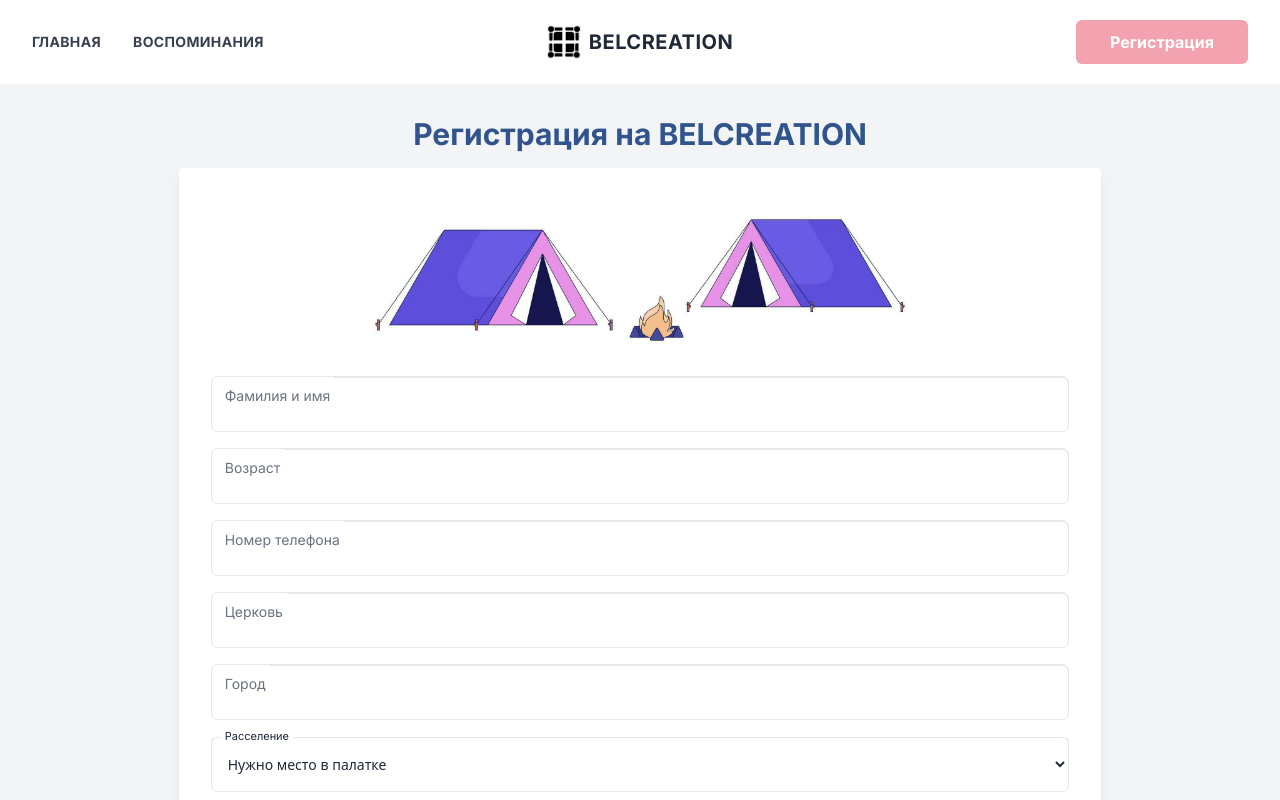
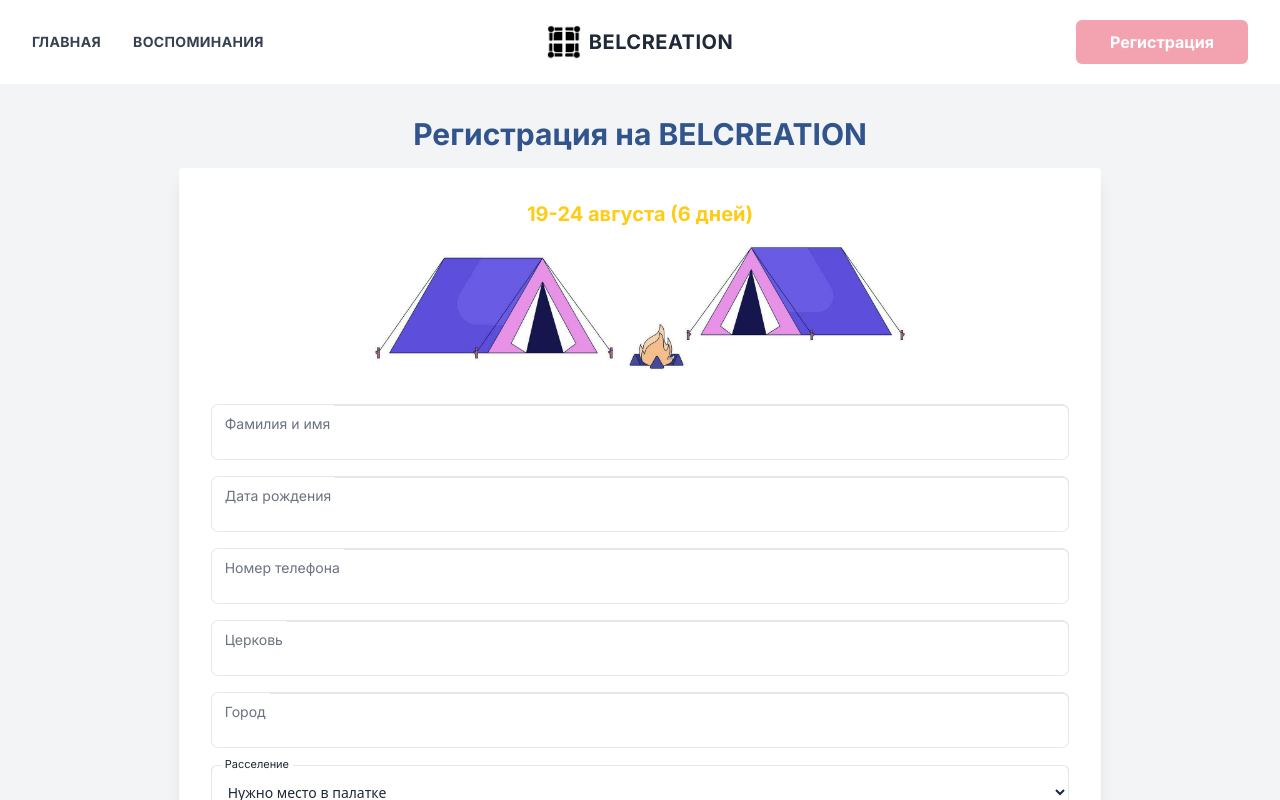
Before and after one commit to LashaLoi/belcreation, a Next.js app: page /register in a window 1280 px wide. Shown: the top 800 px of the page. Built offline with nearby package versions, Linux system fonts and the light colour scheme.

Commit message:
update files

```diff
--- a/app/components/Content.tsx
+++ b/app/components/Content.tsx
@@ -137,14 +137,6 @@ export const Content = ({
             </div>
           </Slider>
         </div>
-
-        <Image
-          src="/pic3.png"
-          height={300}
-          width={300}
-          alt="pic1"
-          className="mx-auto"
-        />
       </FadeIn>
     </div>
     <div ref={timeRef}>
@@ -217,16 +209,10 @@ export const Content = ({
       >
         <div className="p-4 mb-10 mx-auto sm:max-w-xl md:max-w-full lg:max-w-screen-xl md:px-24">
           <div className="max-w-screen-sm sm:text-center sm:mx-auto">
-            <h2 className="mb-4 font-sans text-3xl font-bold tracking-tight text-[#FECC17] sm:text-4xl sm:leading-none">
+            <h2 className="mb-10 font-sans text-3xl font-bold tracking-tight text-[#FECC17] sm:text-4xl sm:leading-none">
               Детская программа
             </h2>
-            <Image
-              src="/children.avif"
-              height={300}
-              width={300}
-              alt="pic3"
-              className="mx-auto my-4"
-            />
+
             <p className="sm:text-xl text-lg text-gray-700">
               Во время выезда будет организована интересная программа для детей
               в возрасте от 6 до 10 лет. Ребят ждёт увлекательное время с
@@ -261,11 +247,6 @@ export const Content = ({
             </div>
           </Slider>
         </div>
-        {/*<div className="flex justify-center mt-10">*/}
-        {/*  <Link href="/register">*/}
-        {/*    <Button>Подробнее</Button>*/}
-        {/*  </Link>*/}
-        {/*</div>*/}
       </FadeIn>
     </div>
 
--- a/app/register/page.tsx
+++ b/app/register/page.tsx
@@ -43,7 +43,11 @@ export default function Register() {
           </h2>
 
           <div className="bg-white rounded shadow-lg p-4 px-4 md:p-8 mb-6">
-            <div className="w-full flex items-center justify-center">
+            <div className="w-full flex flex-col items-center justify-center">
+              <p className="text-xl font-bold text-[#FECC17]">
+                19-24 августа (6 дней)
+              </p>
+
               <Image
                 height={400}
                 width={600}
@@ -66,7 +70,7 @@ export default function Register() {
                 </div>
                 <div className="md:col-span-5">
                   <Input
-                    label={"Возраст"}
+                    label={"Дата рождения"}
                     required
                     register={register}
                     registerName={"age"}
@@ -140,7 +144,7 @@ export default function Register() {
                     </div>
                     <div className="md:col-span-5">
                       <Input
-                        label={"Укажите возраст"}
+                        label={"Укажите дату рождения"}
                         register={register}
                         registerName={"merriedAge"}
                         required
@@ -168,7 +172,7 @@ export default function Register() {
                     </div>
                     <div className="md:col-span-5">
                       <Input
-                        label={"Укажите возраст / возроста"}
+                        label={"Укажите даты рождения"}
                         register={register}
                         registerName={"childAge"}
                         required
```
